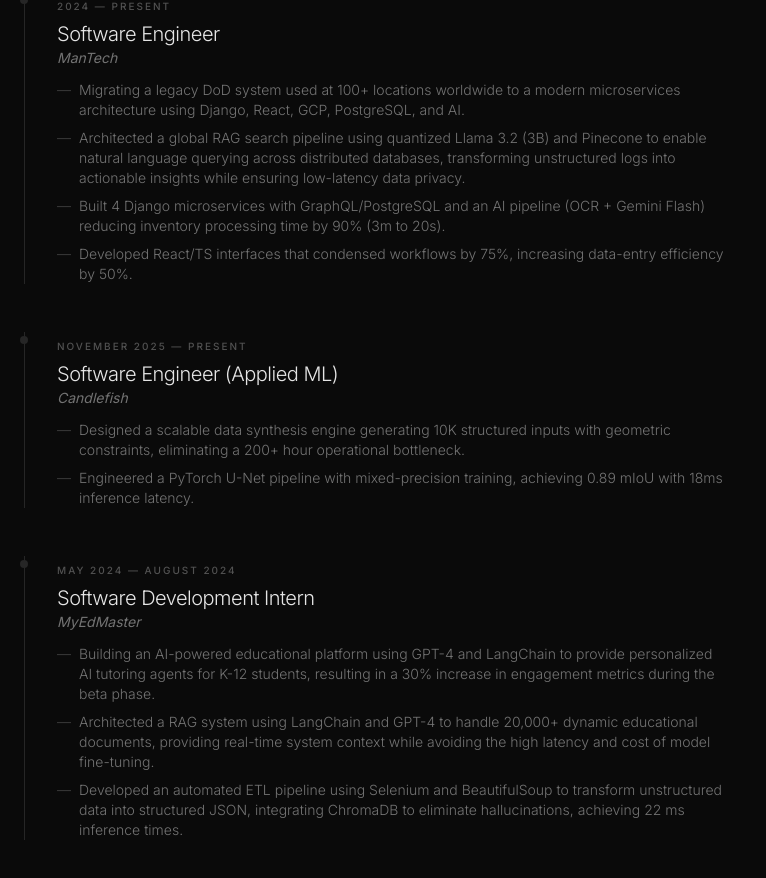
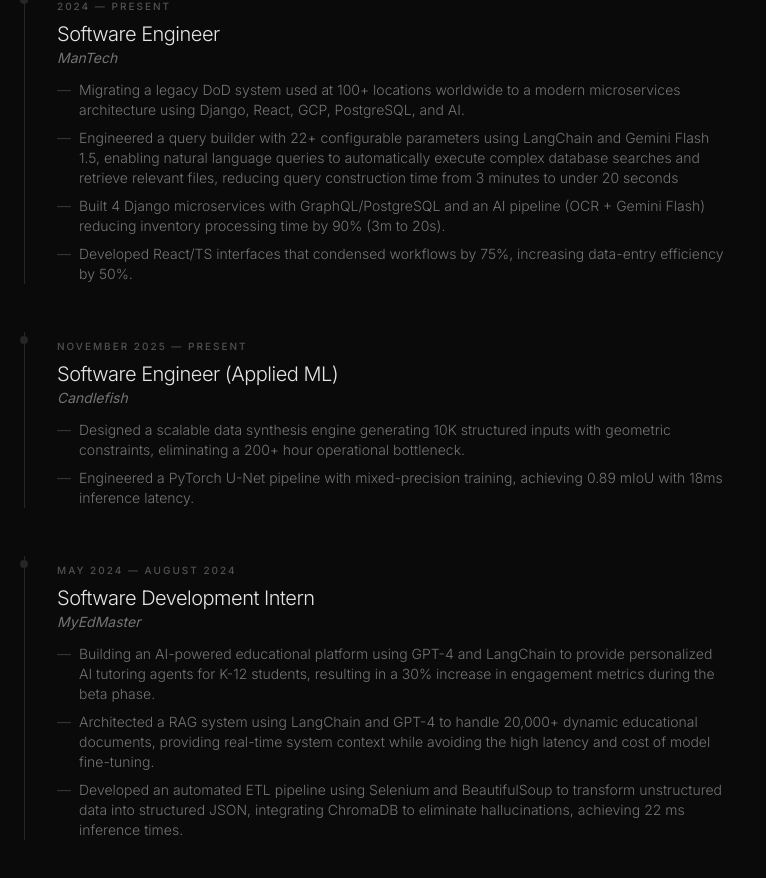
Before and after one commit to whozpj/Portfolio, a Next.js app in the folder portfolio/: page / in a window 1280 px wide. Shown: the part 1033-1911 px from the top of the page, without its empty margins (0-766 px from the left). Built offline with nearby package versions, Linux system fonts and the light colour scheme.

Commit message:
Fixed mantech

```diff
--- a/portfolio/app/components/Hero.tsx
+++ b/portfolio/app/components/Hero.tsx
@@ -196,7 +196,9 @@
                   </li>
                   <li className="flex gap-2">
                     <span className="text-neutral-700">—</span>
-                    Architected a global RAG search pipeline using quantized Llama 3.2 (3B) and Pinecone to enable natural language querying across distributed databases, transforming unstructured logs into actionable insights while ensuring low-latency data privacy.
+                    Engineered a query builder with 22+ configurable parameters using LangChain and Gemini Flash 1.5, enabling
+natural language queries to automatically execute complex database searches and retrieve relevant files, reducing
+query construction time from 3 minutes to under 20 seconds
                   </li>
                   <li className="flex gap-2">
                     <span className="text-neutral-700">—</span>
```
